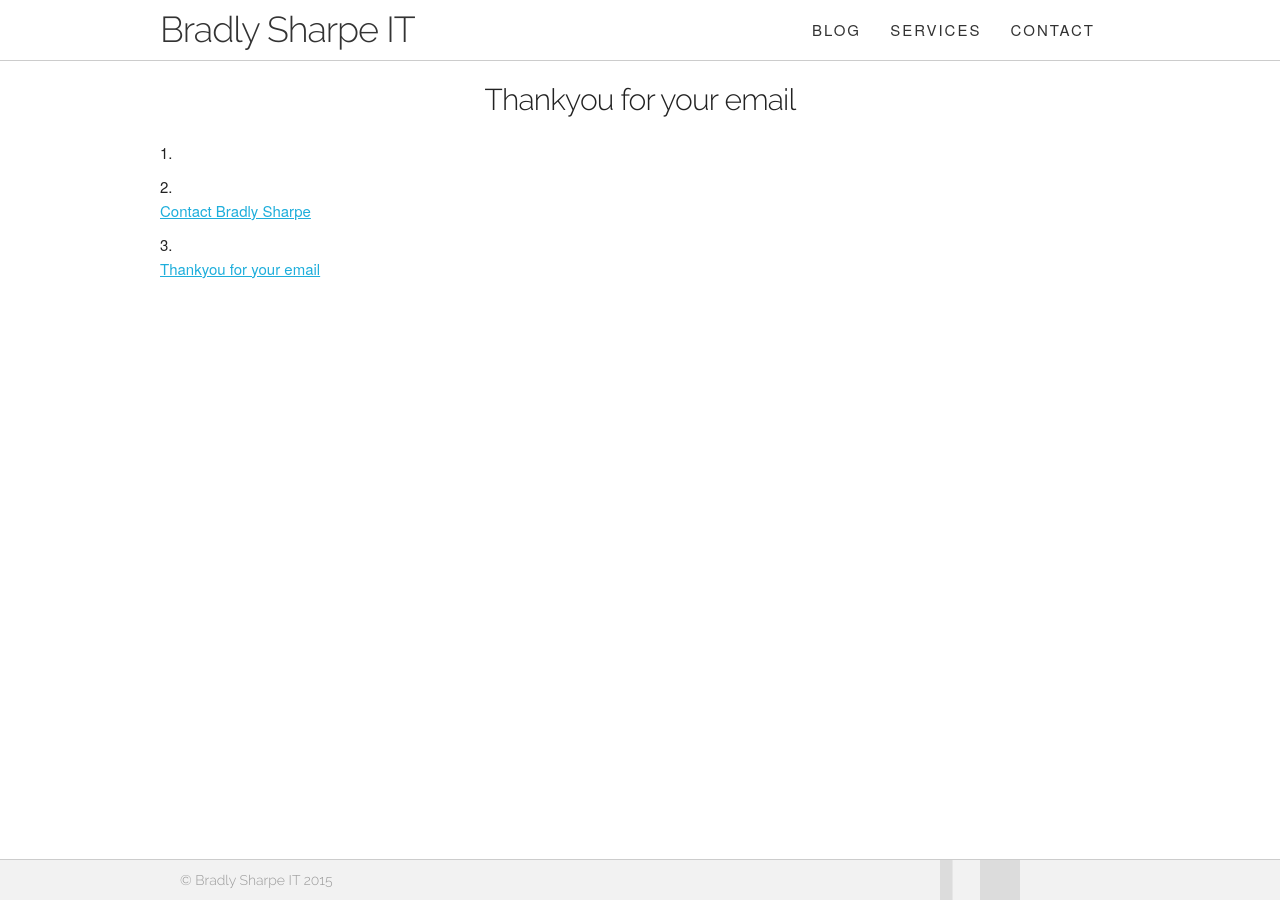
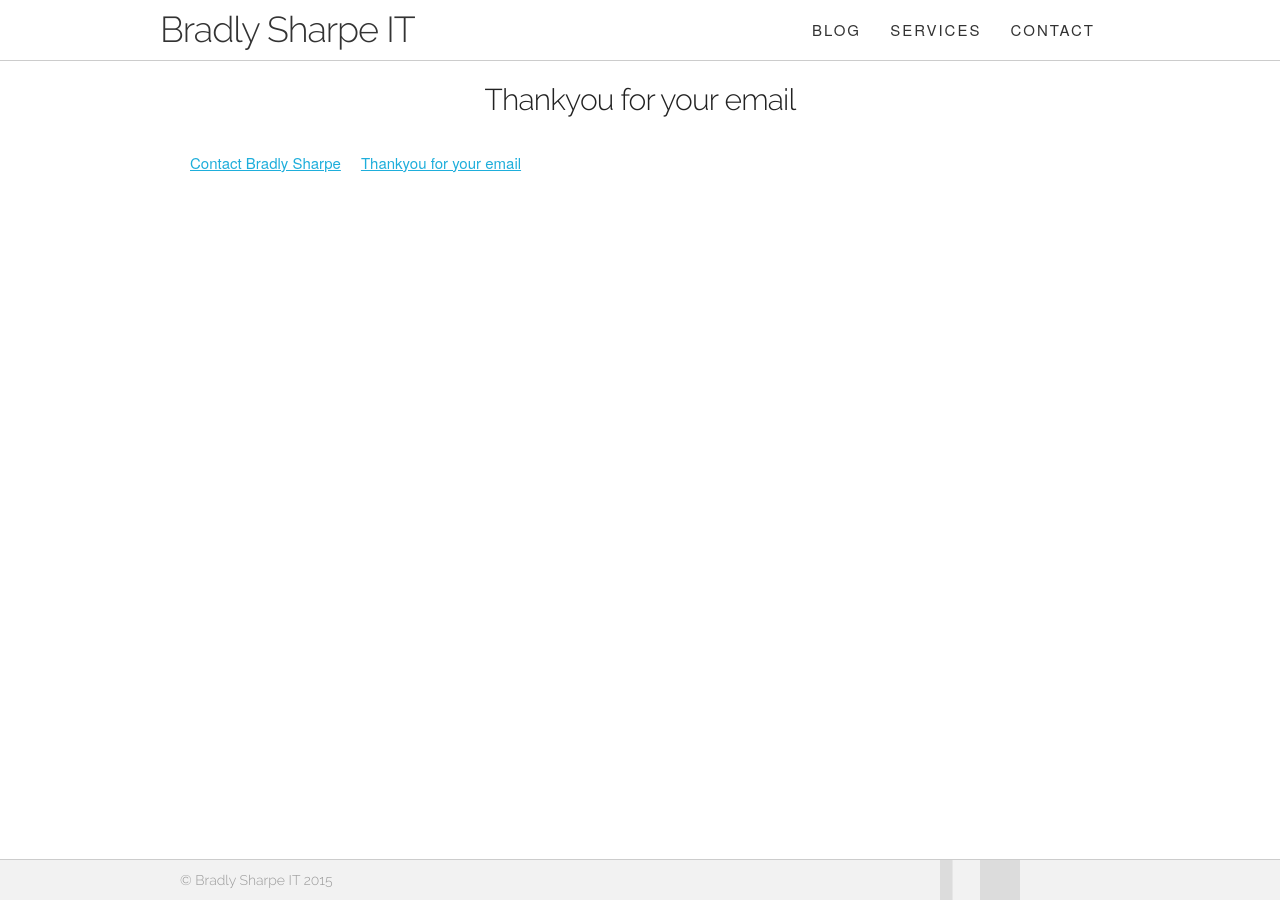
Before and after one commit to BradlySharpe/bradlysharpe.com.au, a Jekyll site: the page built from contact/thankyou.md, in a window 1280 px wide. Built offline with Jekyll 4.4.1, drawn with Linux system fonts in a browser that asks for light colours; grey boxes are pictures that could not be loaded.

Commit message:
Style breadcrumbs

```diff
--- a/_includes/breadcrumbs.html
+++ b/_includes/breadcrumbs.html
@@ -1,3 +1,5 @@
+<div class="row">
+	<div class="twelve columns">
 		<ol class="breadcrumbs">
 		{% assign first = 1 %}
 		{% for p in page.ancestors %}
@@ -14,3 +16,5 @@
 				</a>
 			</li>
 		</ol>
+	</div>
+</div>
--- a/_includes/critical.scss
+++ b/_includes/critical.scss
@@ -288,8 +288,14 @@ $menu-width: 32rem;
 
 .breadcrumbs {
   li {
+    list-style: none;
+    display: inline-block;
+    margin: 0;
+    float: left;
+
     a {
       display: block;
+      padding: 1rem;
     }
   }
 }
```
Lines whose indentation alone changed are shown as unchanged.
